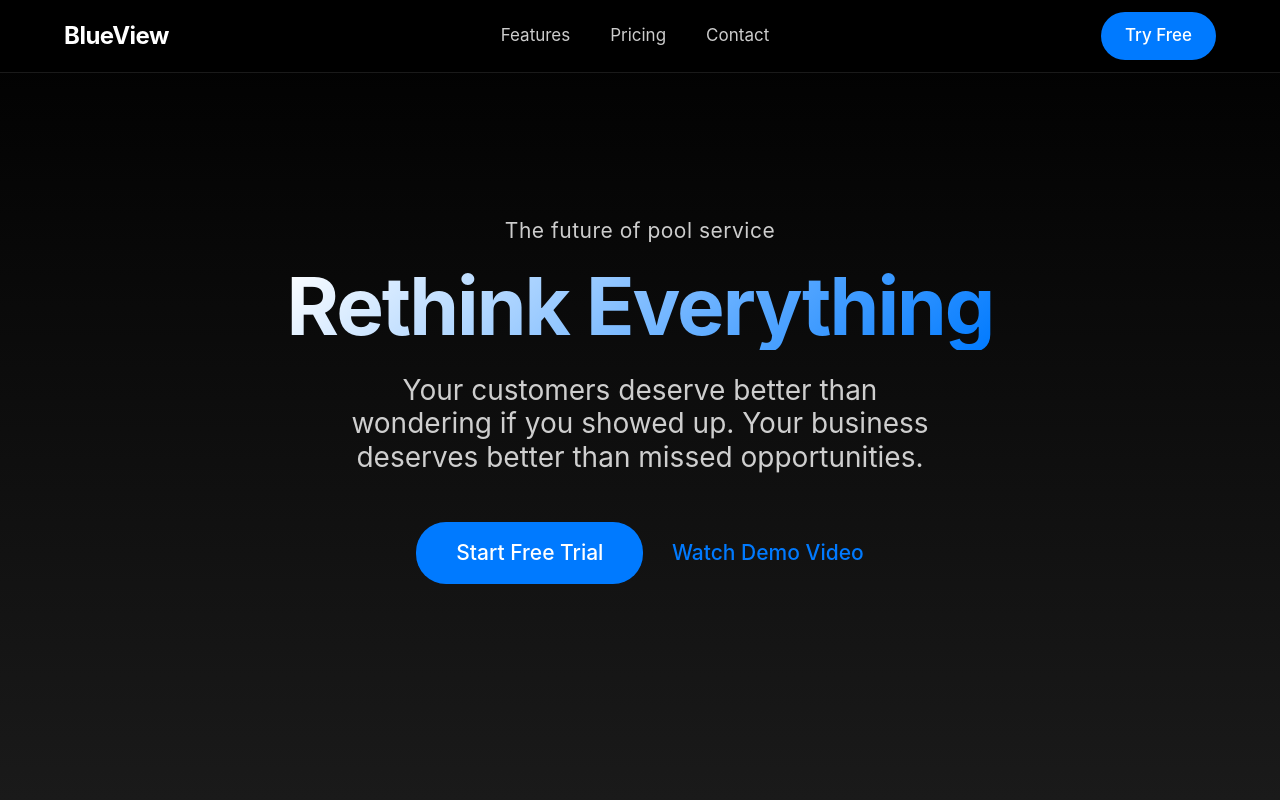
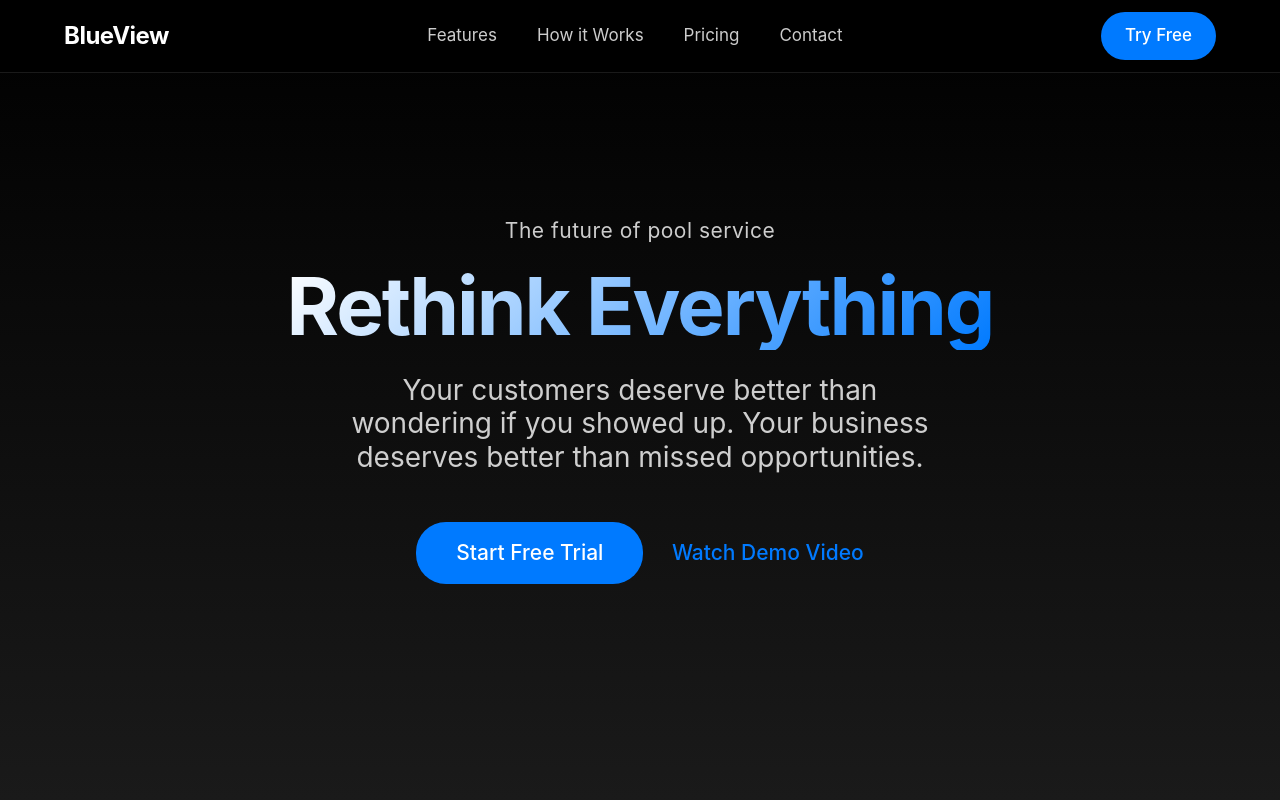
Before and after one commit to alecrj/pool_landing, a plain HTML site: page index.html in a window 1280 px wide. Shown: the top 800 px of the page. Drawn offline with Linux system fonts and the light colour scheme.

Commit message:
Fix navigation: Add missing 'How it Works' link to homepage

```diff
--- a/index.html
+++ b/index.html
@@ -548,6 +548,7 @@
                 <div class="logo">BlueView</div>
                 <ul class="nav-links">
                     <li><a href="#solution">Features</a></li>
+                    <li><a href="how-it-works.html">How it Works</a></li>
                     <li><a href="pricing.html">Pricing</a></li>
                     <li><a href="contact.html">Contact</a></li>
                 </ul>
```
